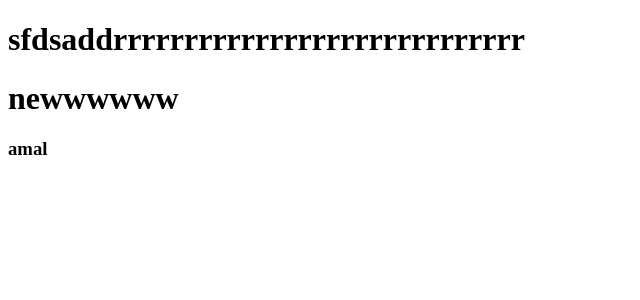
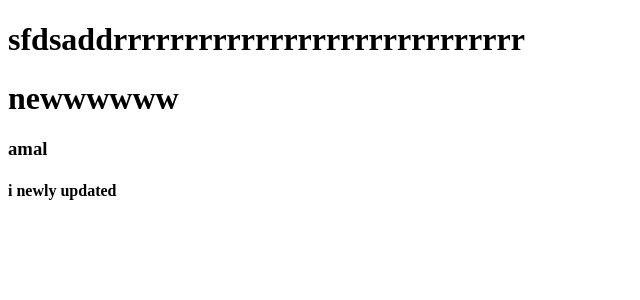
Before and after one commit to jithiee/Infinite-Academy-Frontend, a React (Vite) app in the folder INFINITE/: page / in a window 1280 px wide. Shown: the top 300 px of the page, without its empty margins (0-640 px from the left). Built offline with nearby package versions, Linux system fonts and the light colour scheme.

Commit message:
newlyupdated

```diff
--- a/INFINITE/src/App.jsx
+++ b/INFINITE/src/App.jsx
@@ -8,6 +8,7 @@ function App() {
   <h1>sfdsaddrrrrrrrrrrrrrrrrrrrrrrrrrrrrr</h1>
   <h1>newwwwww</h1>
   <h3>amal </h3>
+  <h4>i newly updated </h4>
     </>
   )
 }
```
